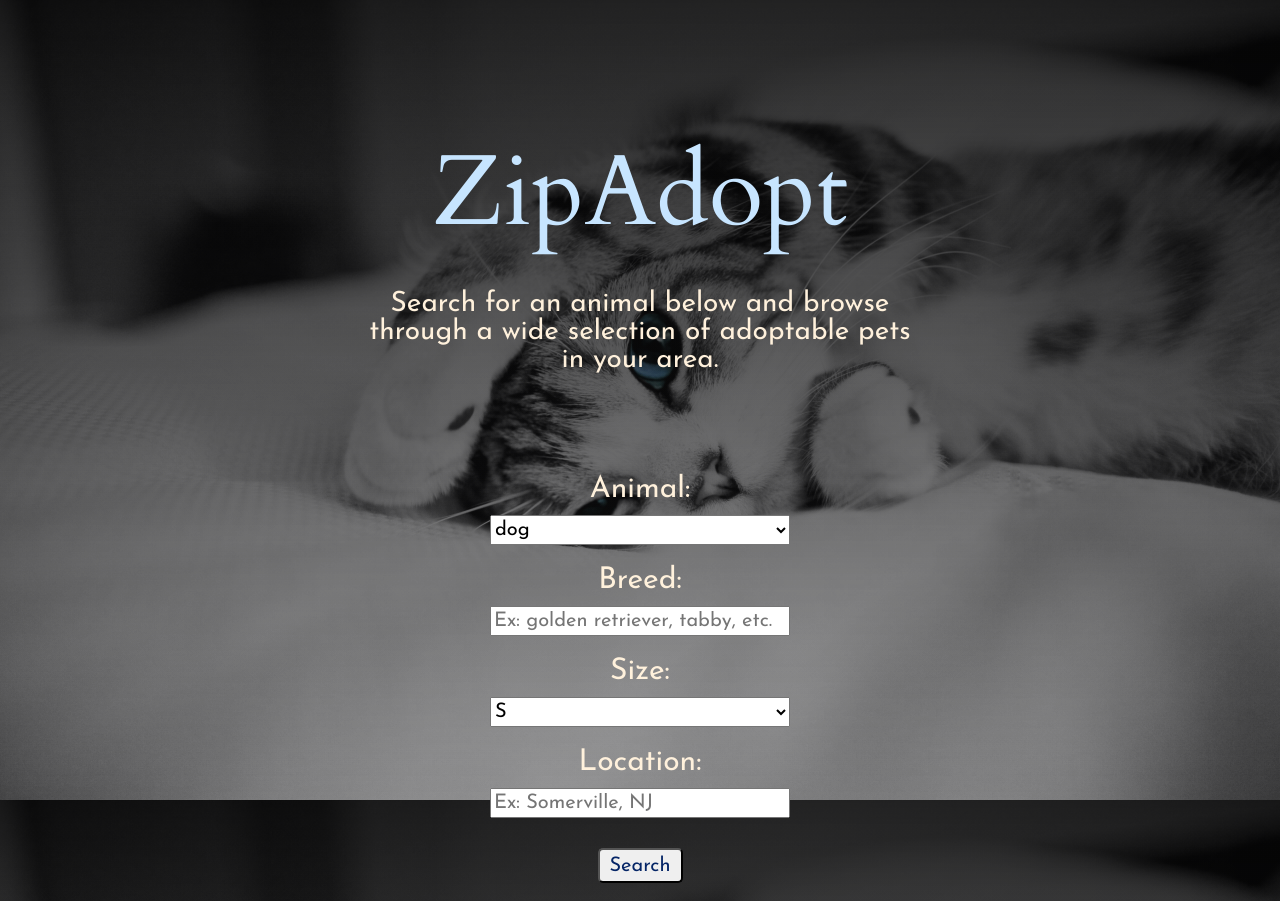
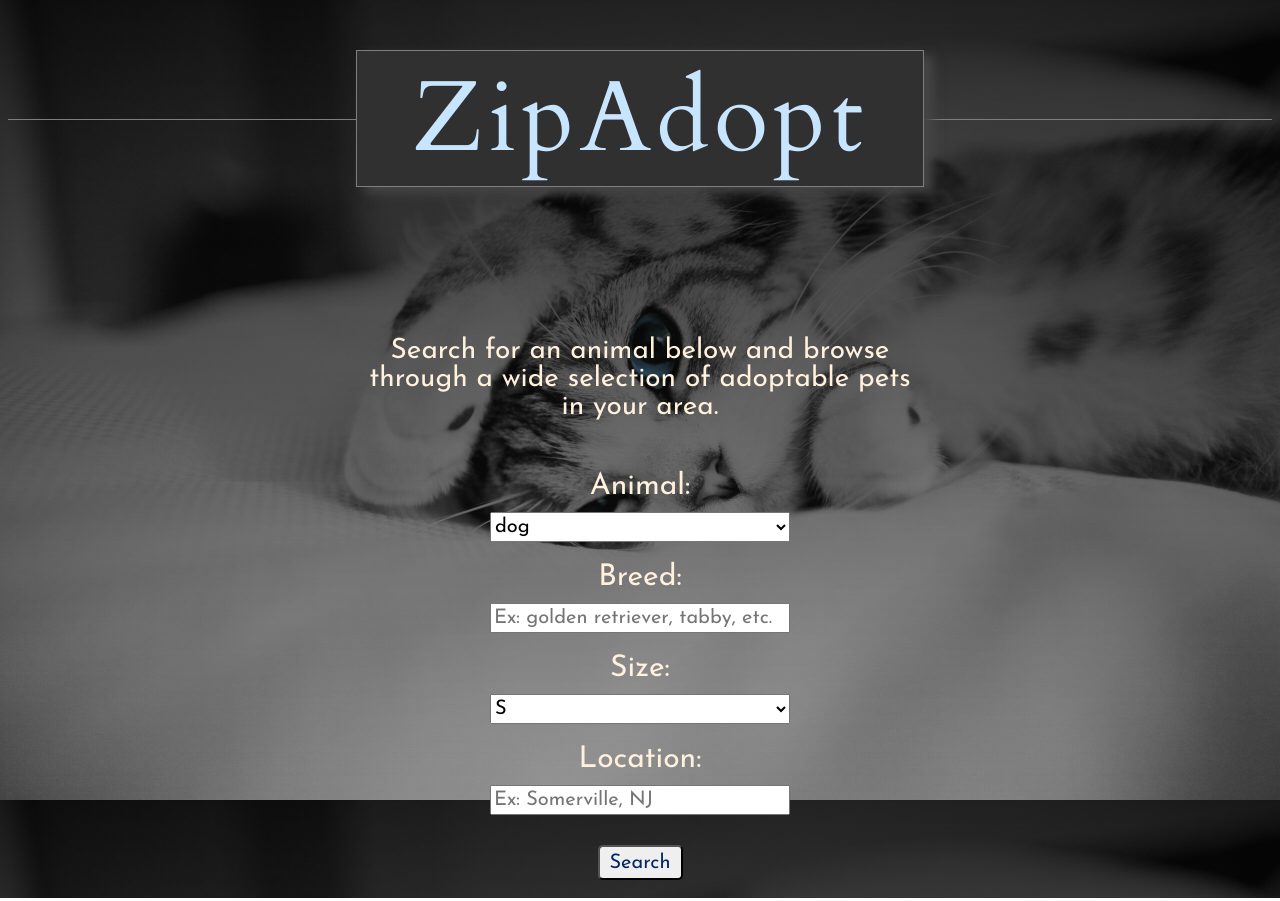
Before and after one commit to ahinkel421/zipadopt, a plain HTML site: page index.html in a window 1280 px wide. Drawn offline with nearby package versions, Linux system fonts and the light colour scheme; some packages are replaced by stand-ins of ours.

Commit message:
landing page styling

```diff
--- a/index.html
+++ b/index.html
@@ -11,7 +11,9 @@
 
 	<!-- Page One -->
 	<main id="page-one">
-		<h1 id="page-one-header">ZipAdopt</h1>
+		<div class='header1'>
+			<h1 id="page-one-header">ZipAdopt</h1>
+		</div>
 		<p id="greeting">Search for an animal below and browse through a wide selection of adoptable pets in your area.</p>
 		<form id="first-form">
 			<label class="page-one-label">
--- a/style.css
+++ b/style.css
@@ -5,7 +5,6 @@
 body {
 	font-family: 'Josefin Sans', sans-serif;
 	font-weight: lighter;
-	color: white;
 	background: -webkit-linear-gradient(rgba(0, 0, 0, 0.68), rgba(28, 28, 31, 0.1)), -webkit-linear-gradient(rgba(28, 28, 31, 0.5), rgba(28, 28, 31, 0.3)), url(cat.jpg);
 	background-position: center center;
 	background-attachment: fixed;
@@ -20,6 +19,14 @@ footer{
 	bottom: 0;
 }
 
+h1 {
+    border: 1px solid #7D7E7F;
+    box-shadow: 9px 6px 10px #464646;
+    letter-spacing: 5px;
+    z-index: 1;
+    background-color: #303030;
+}
+
 .page-one-input, #first-search-button  {
 	font-family: 'Josefin Sans', sans-serif;
 	margin: 10px auto;
@@ -30,14 +37,35 @@ footer{
 	display: none;
 }
 
+.header1 {
+	text-align: center;
+    position: relative;
+}
+
+.header1::before {
+	content: ' ';
+    position: absolute;
+    width: 100%;
+    top: 0;
+    left: 0;
+    height: 50%;
+    border-bottom: 1px solid #7D7E7F;
+    z-index: -1;
+}
+
+
 #page-one-header {
 	text-align: center;
-	margin: 125px auto 24px auto;
+	margin: 50px auto 150px auto;
 	font-size: 120px;
 	color: #c7e5ff;
 	cursor: default;
 	font-weight: normal;
 	width: 45%;
+}
+
+#page-one-header::before {
+
 }
 
 #page-one-header, #nav-header {
@@ -47,7 +75,7 @@ footer{
 #greeting {
 	font-size: 35px;
 	width: 45%;
-	margin: 30px auto 100px auto;
+	margin: 0 auto 50px auto;
 	color: #fff1dc;
 	text-align: center;
 }
@@ -439,7 +467,7 @@ footer{
 @media (max-width: 600px) {
 
 	#page-one-header {
-		font-size: 80px;
+		font-size: 60px;
 	}
 
 	#nav-form {
```
